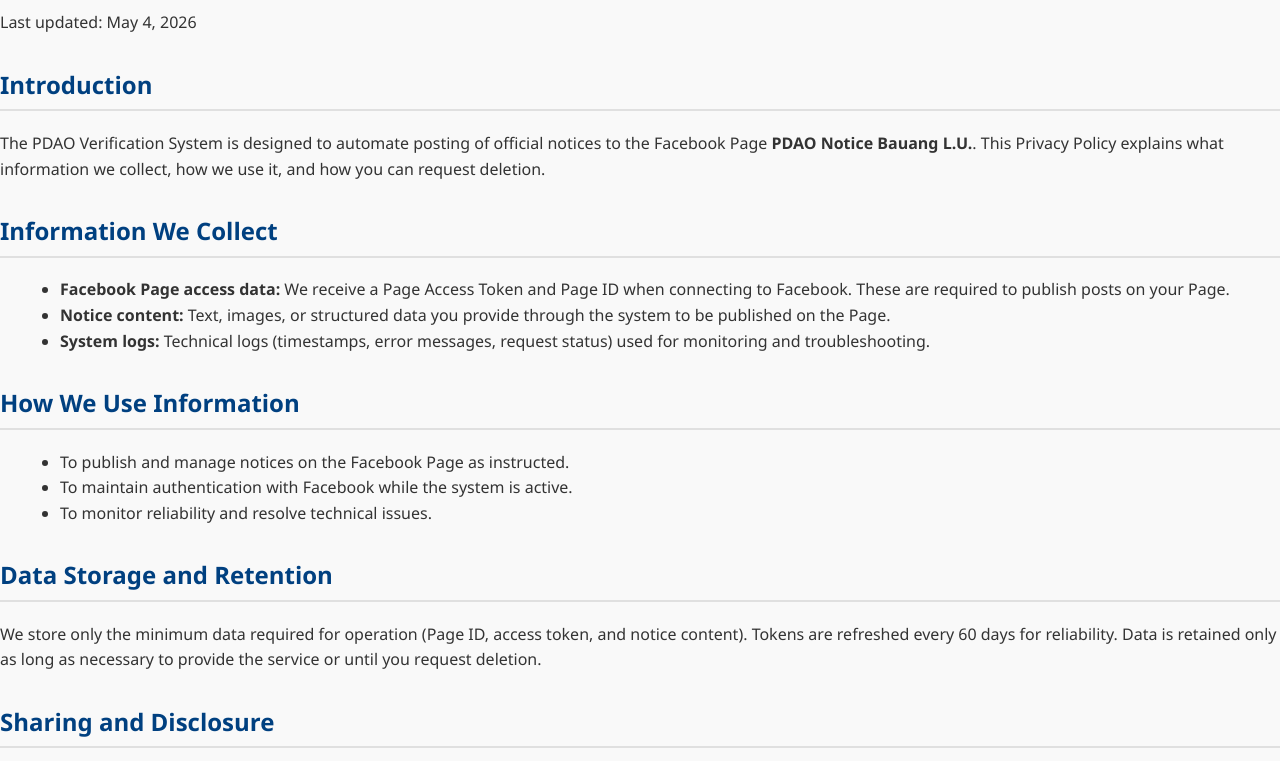
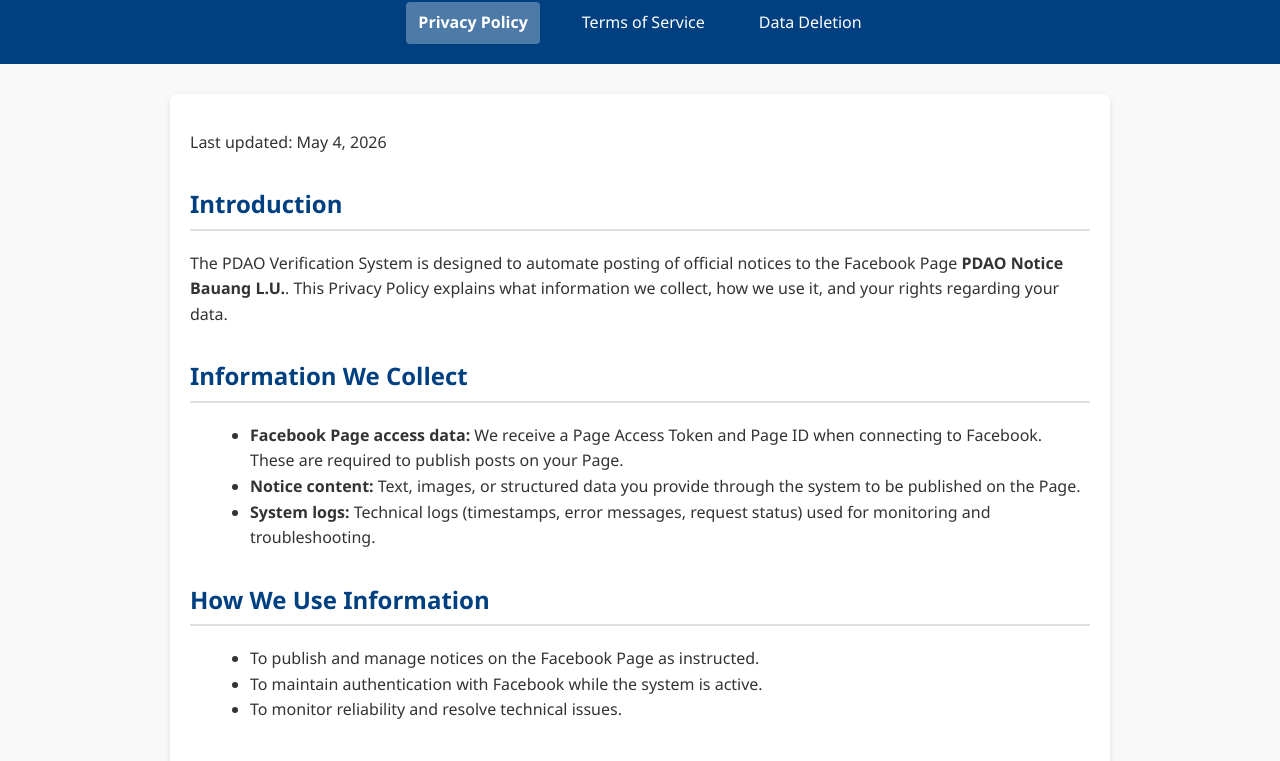
Before and after one commit to poljm-dotcom/pdao-legal, a plain HTML site: page privacy-policy.html in a window 1280 px wide. Shown: the part 84-845 px from the top of the page. Drawn offline with Linux system fonts and the light colour scheme.

Commit message:
Add navigation header with links to Privacy Policy, Terms of Service, and Data Deletion pages

```diff
--- a/privacy-policy.html
+++ b/privacy-policy.html
@@ -22,6 +22,29 @@
     header h1 {
       margin: 0;
       font-size: 2em;
+      margin-bottom: 15px;
+    }
+    nav {
+      display: flex;
+      justify-content: center;
+      gap: 30px;
+      flex-wrap: wrap;
+    }
+    nav a {
+      color: #fff;
+      text-decoration: none;
+      font-size: 1em;
+      padding: 8px 12px;
+      border-radius: 4px;
+      transition: background-color 0.3s ease;
+    }
+    nav a:hover {
+      background-color: rgba(255, 255, 255, 0.2);
+      text-decoration: none;
+    }
+    nav a.active {
+      background-color: rgba(255, 255, 255, 0.3);
+      font-weight: bold;
     }
     main {
       max-width: 900px;
@@ -57,12 +80,20 @@
   </style>
 </head>
 <body>
+  <header>
     <h1>Privacy Policy</h1>
+    <nav>
+      <a href="https://poljm-dotcom.github.io/pdao-legal/privacy-policy.html" class="active">Privacy Policy</a>
+      <a href="https://poljm-dotcom.github.io/pdao-legal/terms-of-service.html">Terms of Service</a>
+      <a href="https://poljm-dotcom.github.io/pdao-legal/data-deletion.html">Data Deletion</a>
+    </nav>
+  </header>
 
+  <main>
     <p>Last updated: May 4, 2026</p>
 
     <h2>Introduction</h2>
-  <p>The PDAO Verification System is designed to automate posting of official notices to the Facebook Page <strong>PDAO Notice Bauang L.U.</strong>. This Privacy Policy explains what information we collect, how we use it, and how you can request deletion.</p>
+    <p>The PDAO Verification System is designed to automate posting of official notices to the Facebook Page <strong>PDAO Notice Bauang L.U.</strong>. This Privacy Policy explains what information we collect, how we use it, and your rights regarding your data.</p>
 
     <h2>Information We Collect</h2>
     <ul>
@@ -79,7 +110,7 @@
     </ul>
 
     <h2>Data Storage and Retention</h2>
-  <p>We store only the minimum data required for operation (Page ID, access token, and notice content). Tokens are refreshed every 60 days for reliability. Data is retained only as long as necessary to provide the service or until you request deletion.</p>
+    <p>We store only the minimum data required for operation (Page ID, access token, and notice content). Tokens are refreshed every 60 days for reliability. Data is retained only as long as necessary to provide service. After disconnection, data is deleted unless required for legal compliance.</p>
 
     <h2>Sharing and Disclosure</h2>
     <p>We do not sell or rent your data. Information may be shared only with service providers (e.g., hosting) to support system operation, or disclosed if required by law.</p>
@@ -100,7 +131,12 @@
     <p>For questions or deletion requests, contact us at <strong>pdaobauang@gmail.com</strong>.</p>
 
     <h2>Changes</h2>
-  <p>We may update this policy from time to time. Updates will be reflected by the “Last updated” date above.</p>
+    <p>We may update this policy from time to time. Updates will be reflected by the "Last updated" date above.</p>
+  </main>
+
+  <footer>
+    <p>&copy; 2026 PDAO Verification System. All rights reserved.</p>
+  </footer>
 
 </body>
 </html>
```
Lines whose indentation alone changed are shown as unchanged.
